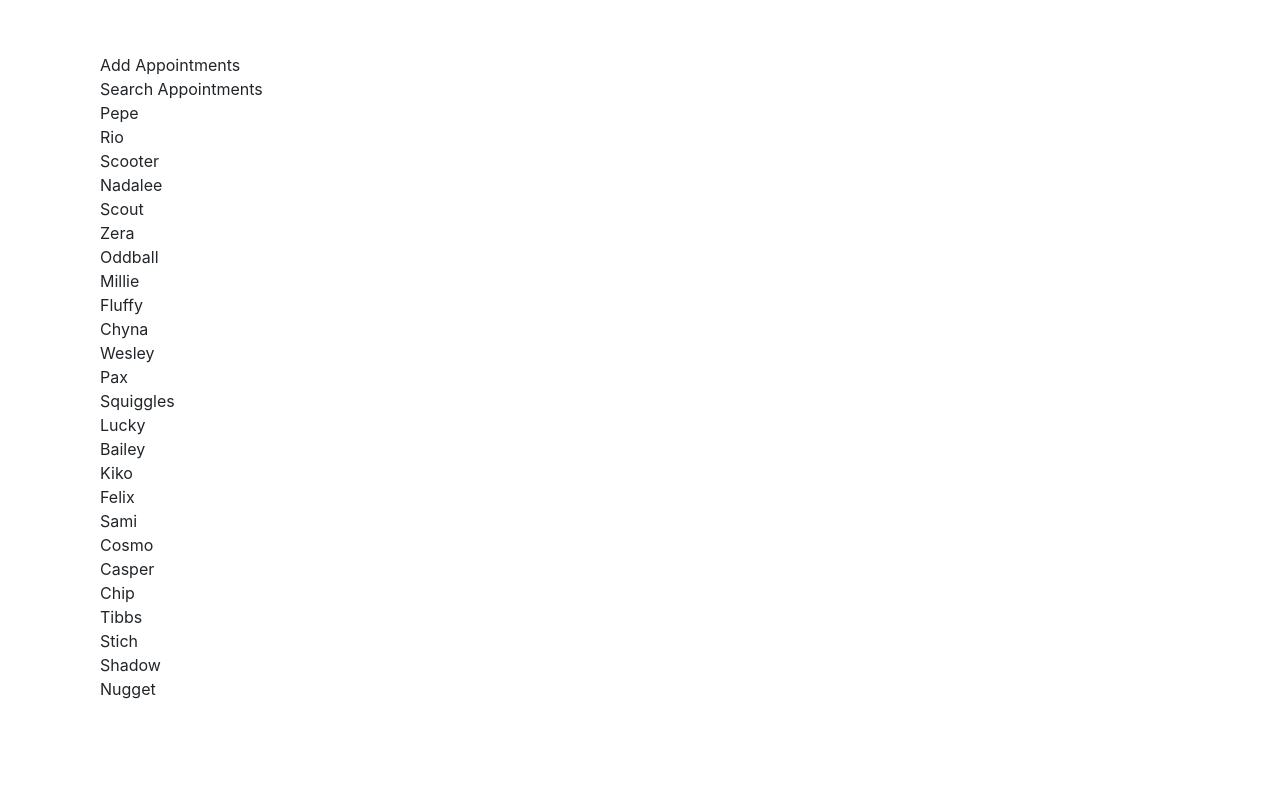
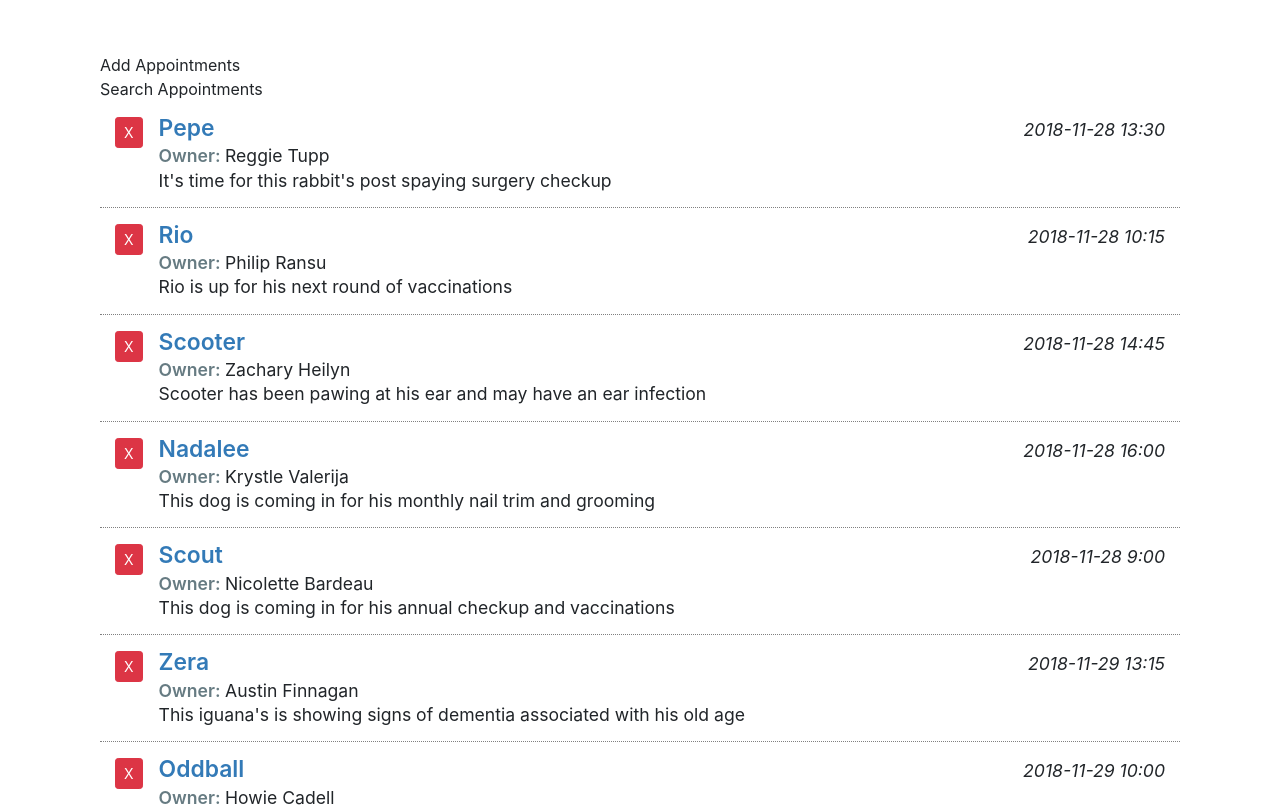
Before and after one commit to BenjaminKyhn/react-interface, a React (Create React App) app: page / in a window 1280 px wide. Shown: the top 807 px of the page. Built offline with nearby package versions, Linux system fonts and the light colour scheme.

Commit message:
2.6 complete

```diff
--- a/src/components/ListAppointments.js
+++ b/src/components/ListAppointments.js
@@ -2,11 +2,30 @@
 
 class ListAppointments extends Component {
     render(){
-        const listItems = this.props.appointments.map(item => (
-            <div>{item.petName}</div>
-        ))
+        return (
+            <div className="appointment-list item-list mb-3">
+                {this.props.appointments.map(item => (
+                    <div className="pet-item col media py-3">
+                        <div className="mr-3">
+                            <button className="pet-delete btn btn-sm btn-danger">X</button>
+                        </div>
 
-        return <div>{listItems}</div>
+                        <div className="pet-info media-body">
+                            <div className="pet-head d-flex">
+                                <span className="pet-name">{item.petName}</span>
+                                <span className="apt-date ml-auto">{item.aptDate}</span>
+                            </div>
+
+                            <div className="owner-name">
+                                <span className="label-item">Owner: </span>
+                                <span>{item.ownerName}</span>
+                            </div>
+                            <div className="apt-notes">{item.aptNotes}</div>
+                        </div>
+                    </div>
+                ))}
+            </div>
+        )
     }
 }
 
--- a/src/css/App.css
+++ b/src/css/App.css
@@ -1,38 +1,45 @@
-.App {
-  text-align: center;
+.add-appointment .card-body {
+  display: none;
 }
 
-.App-logo {
-  height: 40vmin;
-  pointer-events: none;
+.apt-addheading {
+  cursor: pointer;
+  user-select: none;
 }
 
-@media (prefers-reduced-motion: no-preference) {
-  .App-logo {
-    animation: App-logo-spin infinite 20s linear;
-  }
+.appointment-list {
+  font-size: 1.1em;
 }
 
-.App-header {
-  background-color: #282c34;
-  min-height: 100vh;
-  display: flex;
-  flex-direction: column;
-  align-items: center;
-  justify-content: center;
-  font-size: calc(10px + 2vmin);
-  color: white;
+.appointment-list .pet-item {
+  border-bottom: 1px dotted gray;
 }
 
-.App-link {
-  color: #61dafb;
+.appointment-list .pet-item:last-child {
+  border-bottom: none;
 }
 
-@keyframes App-logo-spin {
-  from {
-    transform: rotate(0deg);
-  }
-  to {
-    transform: rotate(360deg);
-  }
+.appointment-list .pet-name {
+  font-weight: 600;
+  color: #337ab7;
+  font-size: 1.3em;
+  line-height: 100%;
 }
+
+.appointment-list .label-item {
+  font-weight: 600;
+  color: #667b82;
+}
+
+.appointment-list .apt-date {
+  font-style: italic;
+}
+
+.appointment-list .apt-notes {
+  line-height: 120%;
+}
+
+.dropdown-item.active,
+.dropdown-item:active {
+  background-color: #a9aeb2;
+}
```
